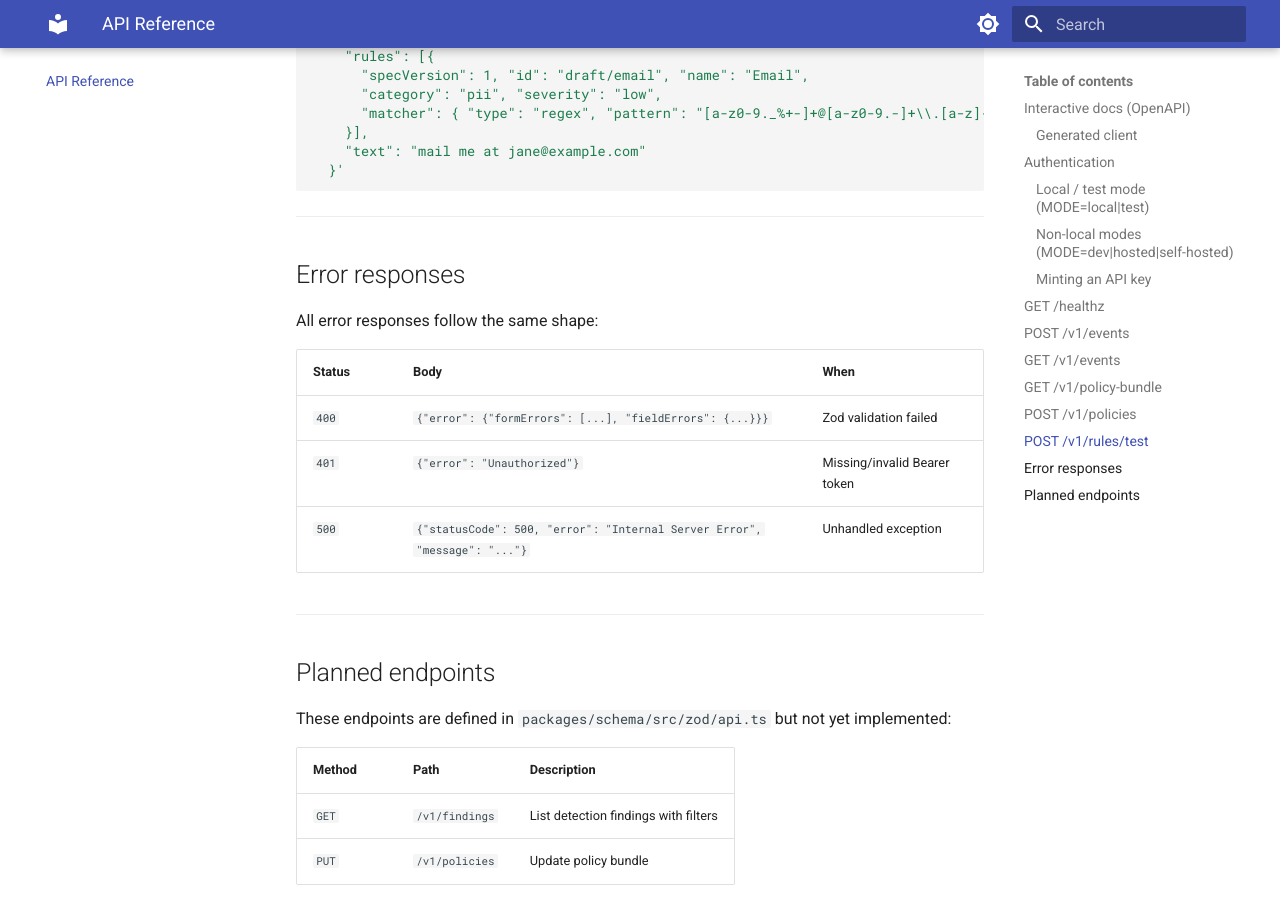
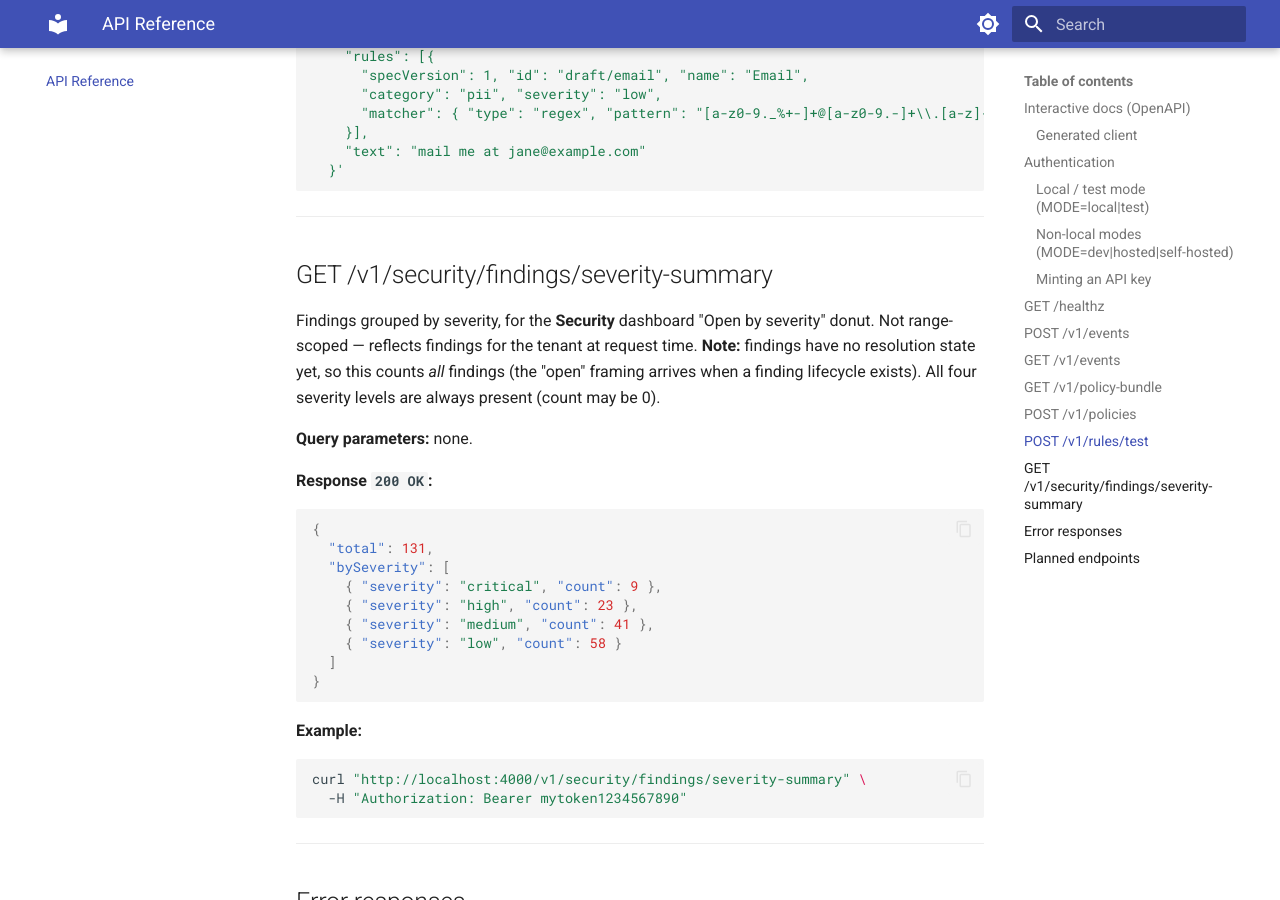
Before and after one commit to akasecurity/ai-tc-docs, an MkDocs documentation site: the page built from docs/api/reference.md, in a window 1280 px wide and 900 px high, scrolled down 9153 px. Built offline with MkDocs 1.6.1 and Material for MkDocs 9.7.7, drawn with Linux system fonts in a browser that asks for light colours.

Commit message:
feat(backend): security severity-summary endpoint (#93)
* feat(backend): add security severity-summary endpoint

GET /v1/security/findings/severity-summary returns open findings grouped
by severity for the dashboard Security page. New security vertical:
@aka/schema contract, SecurityRepository (sqlite+pg), SecurityService
(zero-fills all four levels + total), route wired into the container.

The contract's 'open (unresolved)' wording has no backing yet — findings
are append-only with no resolution state — so this counts all findings
per severity. Documented in the schema + API reference.

* test(backend): pg integration test for security severitySummary RLS isolation

Covers the Postgres adapter's RLS-scoped GROUP BY read, which carries no
tenant predicate in SQL and relies entirely on the runInScope GUC — the
one path a SQLite unit test cannot exercise. Two-tenant isolation:
asserts each tenant's severity counts and totals never span tenants
(per skills/backend-conventions rule #13).

* docs(backend): fix dangling contract ref and 'open findings' wording

Address Copilot review on #93: the code/docs referenced security.api.md (kept
in the private repo, not committed here) — point to docs/api/reference.md
instead. Clarify that severity-summary counts ALL findings (no resolution
state yet), not just 'open' ones.

````diff
--- a/docs/api/reference.md
+++ b/docs/api/reference.md
@@ -436,6 +436,39 @@ curl -X POST http://localhost:4000/v1/rules/test \
 
 ---
 
+## GET /v1/security/findings/severity-summary
+
+Findings grouped by severity, for the **Security** dashboard "Open by severity"
+donut. Not range-scoped — reflects findings for the tenant at request time.
+**Note:** findings have no resolution state yet, so this counts _all_ findings
+(the "open" framing arrives when a finding lifecycle exists). All four severity
+levels are always present (count may be 0).
+
+**Query parameters:** none.
+
+**Response `200 OK`:**
+
+```json
+{
+  "total": 131,
+  "bySeverity": [
+    { "severity": "critical", "count": 9 },
+    { "severity": "high", "count": 23 },
+    { "severity": "medium", "count": 41 },
+    { "severity": "low", "count": 58 }
+  ]
+}
+```
+
+**Example:**
+
+```bash
+curl "http://localhost:4000/v1/security/findings/severity-summary" \
+  -H "Authorization: Bearer mytoken1234567890"
+```
+
+---
+
 ## Error responses
 
 All error responses follow the same shape:
````
